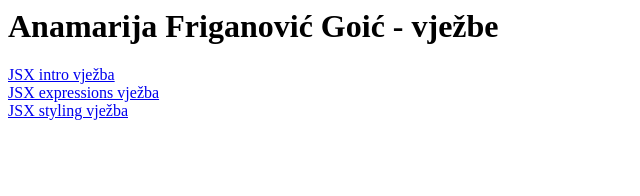
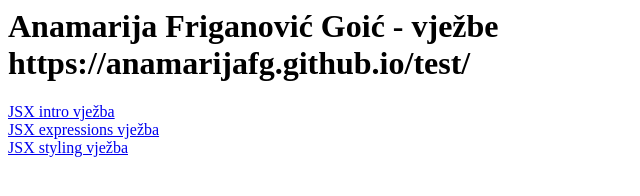
Before and after one commit to AnamarijaFG/test, a plain HTML site: page index.html in a window 1280 px wide. Shown: the whole page, without its empty margins (0-640 px from the left). Drawn offline with Linux system fonts and the light colour scheme.

Commit message:
Update index.html

```diff
--- a/index.html
+++ b/index.html
@@ -2,7 +2,8 @@
   <head></head>
   <body>
 
-<h1>Anamarija Friganović Goić - vježbe</h1>
+<h1>Anamarija Friganović Goić - vježbe <br>
+    https://anamarijafg.github.io/test/</h1>
 
     <a href="https://codesandbox.io/s/jsx-code-challenge-forked-kui3u?file=/src/index.js">JSX intro vježba</a>
     <br>
```
